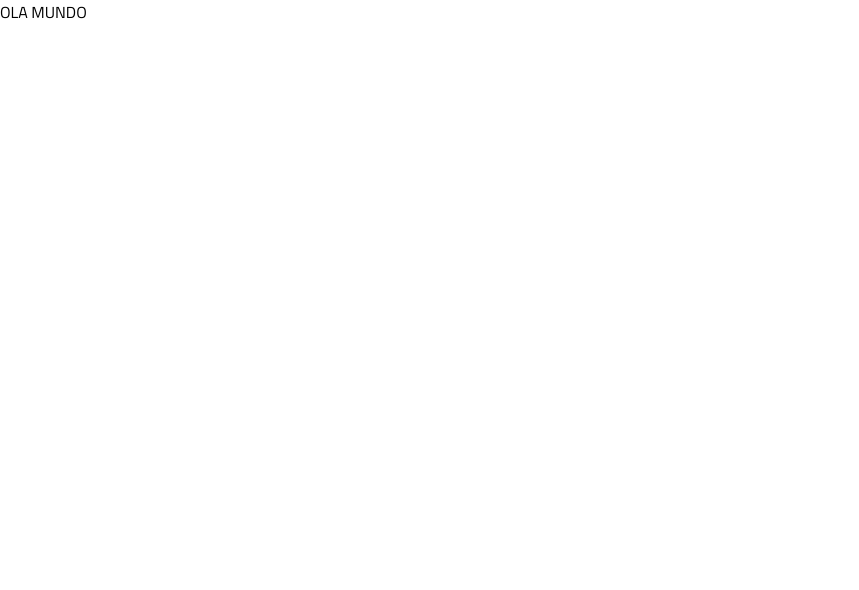
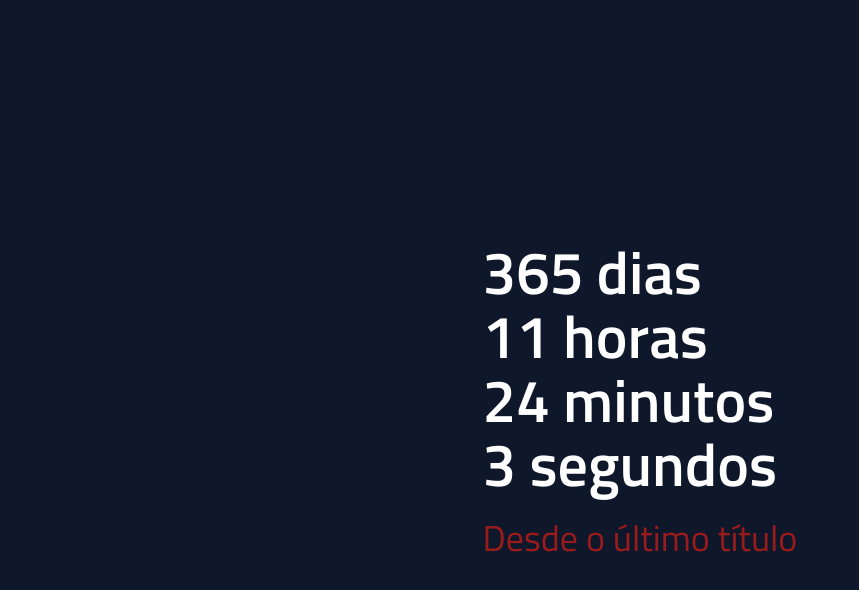
Before and after one commit to romulomelendez/flatimer, a Next.js app: page / in a window 1280 px wide. Shown: the top 590 px of the page, without its empty margins (0-859 px from the left). Built offline with nearby package versions, Linux system fonts and the light colour scheme.

Commit message:
Feat: creating a new ui

```diff
--- a/src/app/page.tsx
+++ b/src/app/page.tsx
@@ -1,8 +1,11 @@
-const Home: React.FC = () => {
+import { Timer } from '../components/Timer'
 
-  return (
-    <h1>OLA MUNDO</h1>
-  )
-}
+const Home: React.FC = () => (
+
+  <div className="bg-slate-900 h-screen w-screen flex justify-center items-stretch p-3 gap-2">
+    <Timer />
+  </div>
+
+)
 
 export default Home
--- /dev/null
+++ b/src/components/Timer.tsx
@@ -0,0 +1,14 @@
+export const Timer: React.FC = () => {
+
+    return (
+      <section className="flex flex-col gap-1 justify-center p-2">
+        <h1 className="text-white font-semibold text-6xl">365 dias</h1>
+        <h1 className="text-white font-semibold text-6xl">11 horas</h1>
+        <h1 className="text-white font-semibold text-6xl">24 minutos</h1>
+        <h1 className="text-white font-semibold text-6xl">3 segundos</h1>
+
+        <h4 className="text-red-800 font-normal text-4xl mt-5">Desde o último título</h4>
+      </section>
+    )
+
+}
```
